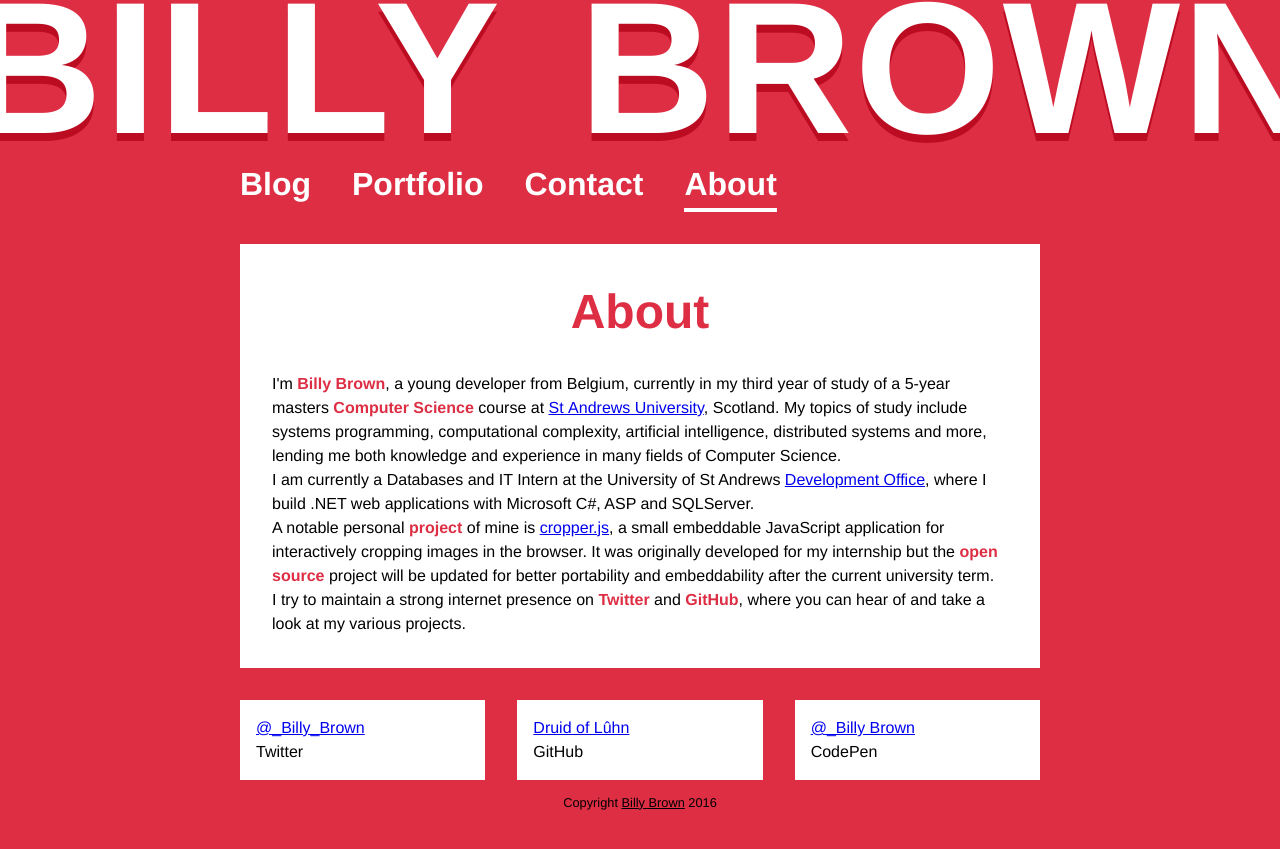
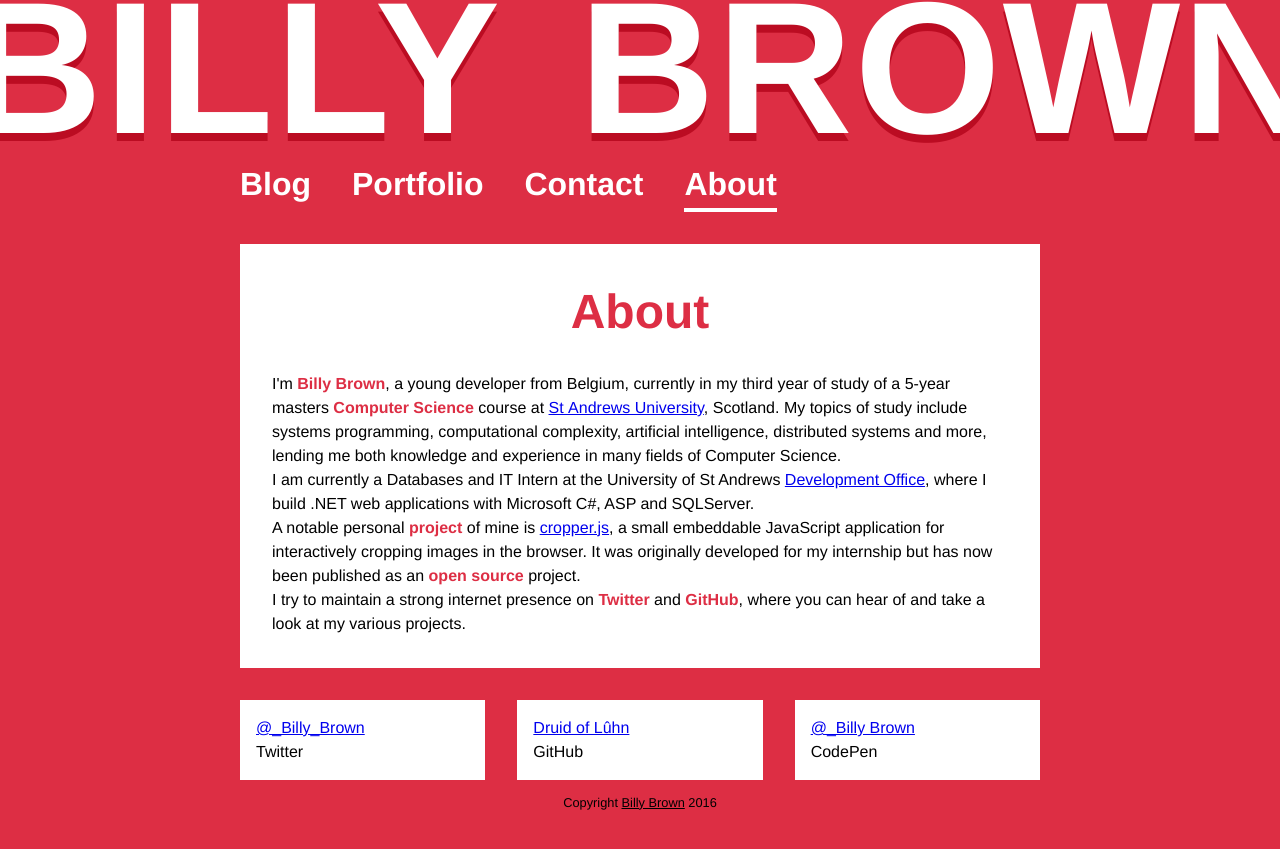
Before and after one commit to Druid-of-Luhn/druid-of-luhn.github.io, a Jekyll site: the page built from index.html, in a window 1280 px wide. Shown: the top 849 px of the page. Built offline with Jekyll 4.4.1, drawn with Linux system fonts in a browser that asks for light colours.

Commit message:
Updated cropper.js paragraph

```diff
--- a/index.html
+++ b/index.html
@@ -6,6 +6,6 @@ title: About
 
 <p>I am currently a Databases and IT Intern at the University of St Andrews <a href="http://www.st-andrews.ac.uk/development/" title="St Andrews University Development Office">Development Office</a>, where I build .NET web applications with Microsoft C#, ASP and SQLServer.</p>
 
-<p>A notable personal <strong>project</strong> of mine is <a href="https://github.com/Druid-of-Luhn/cropper.js" title="cropper.js">cropper.js</a>, a small embeddable JavaScript application for interactively cropping images in the browser. It was originally developed for my internship but the <strong>open source</strong> project will be updated for better portability and embeddability after the current university term.</p>
+<p>A notable personal <strong>project</strong> of mine is <a href="https://github.com/Druid-of-Luhn/cropper.js" title="cropper.js">cropper.js</a>, a small embeddable JavaScript application for interactively cropping images in the browser. It was originally developed for my internship but has now been published as an  <strong>open source</strong> project.</p>
 
 <p>I try to maintain a strong internet presence on <strong>Twitter</strong> and <strong>GitHub</strong>, where you can hear of and take a look at my various projects.</p>
```
